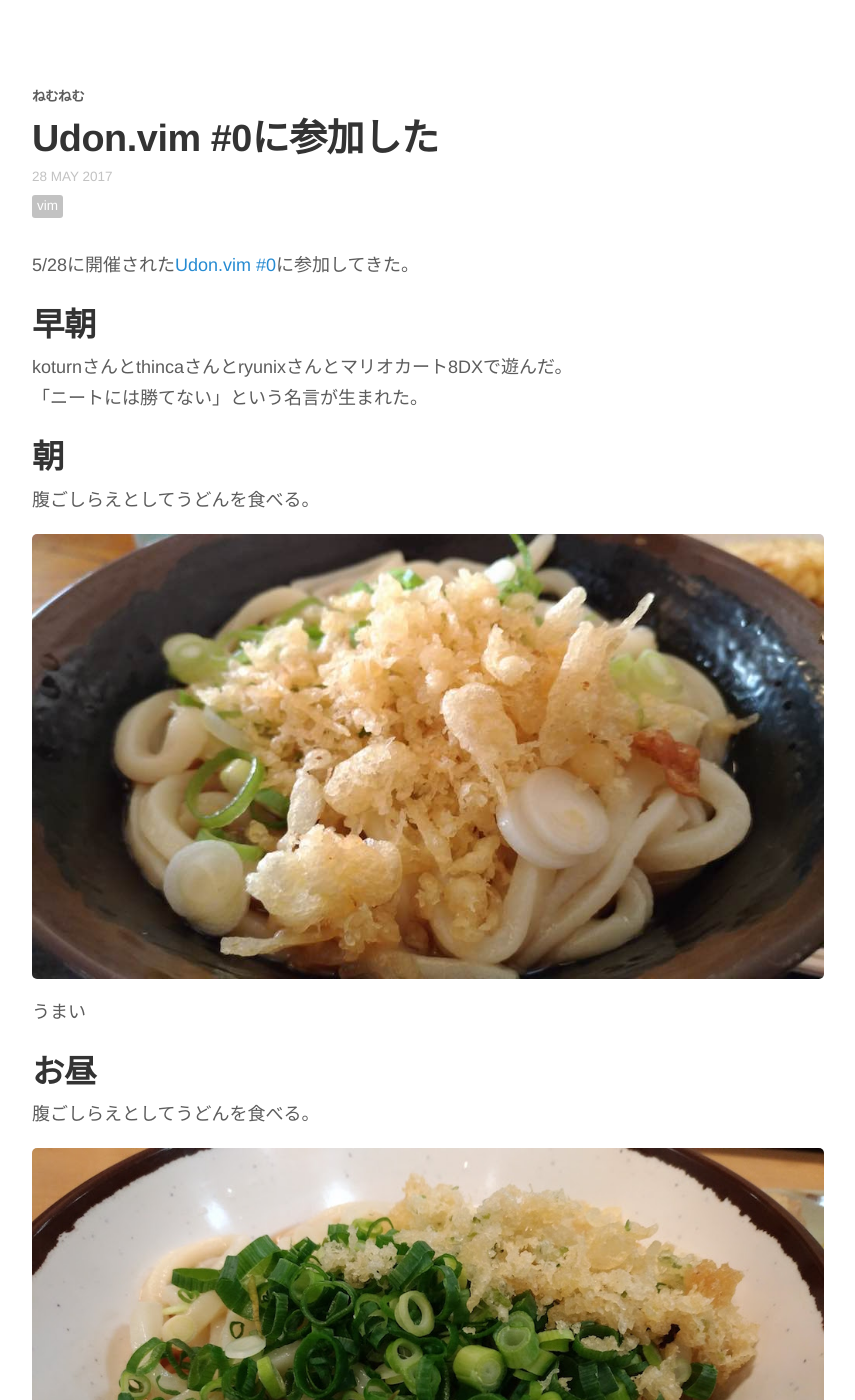
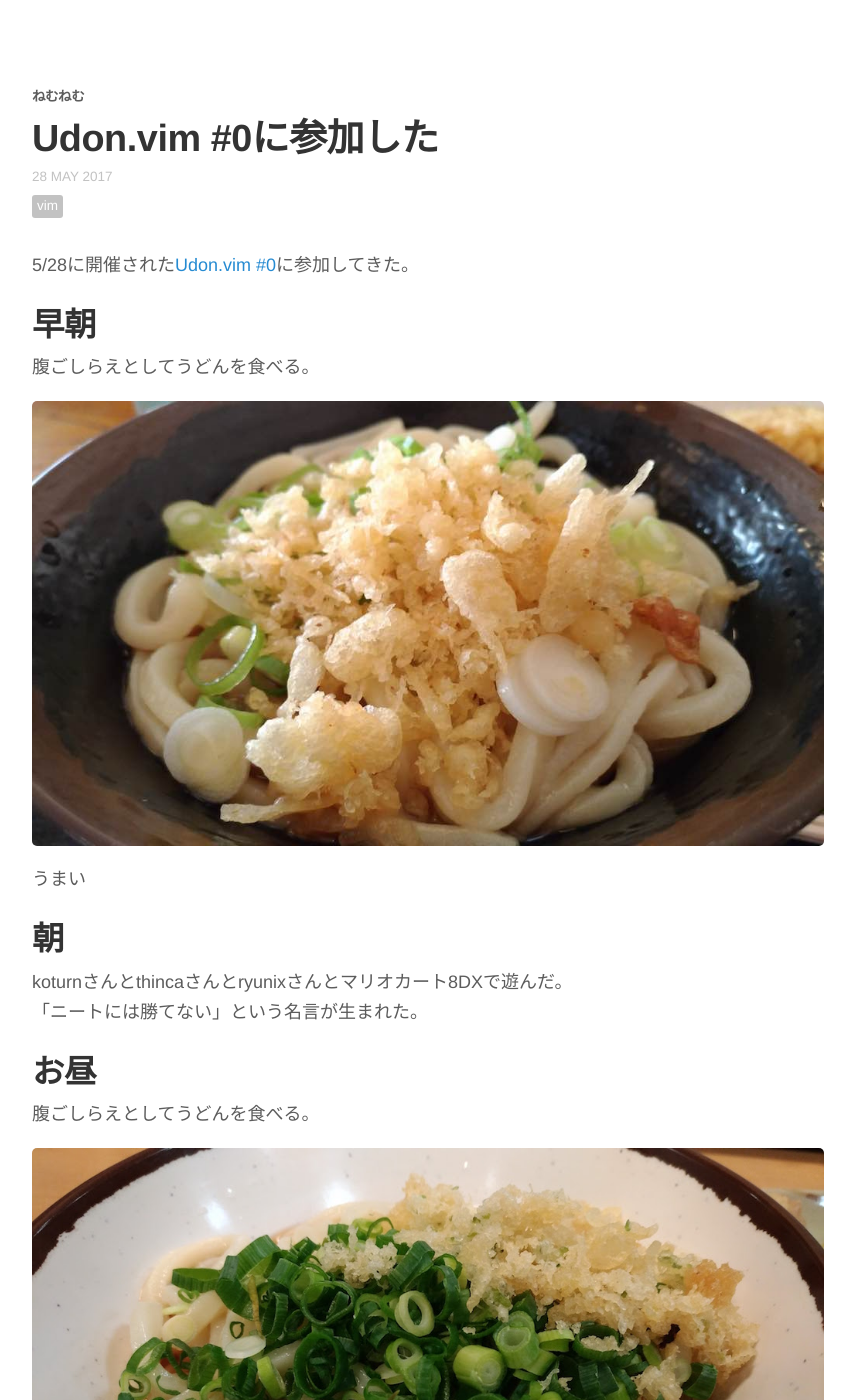
Before and after one commit to y0za/y0za.github.io, a Jekyll site: the page built from _posts/2017-05-28-udon-vim.md, in a window 1280 px wide and 1400 px high. Shown: the whole window, without its empty margins (212-1067 px from the left). Built offline with Jekyll 4.4.1, drawn with Linux system fonts in a browser that asks for light colours; nearby versions of some CDN libraries; comment, search, counter and statistics services are not loaded.

```diff
--- a/_posts/2017-05-28-udon-vim.md
+++ b/_posts/2017-05-28-udon-vim.md
@@ -11,14 +11,14 @@ share: true
 5/28に開催された[Udon.vim #0](https://connpass.com/event/55348/)に参加してきた。
 
 ## 早朝
-koturnさんとthincaさんとryunixさんとマリオカート8DXで遊んだ。
-「ニートには勝てない」という名言が生まれた。
-
-## 朝
 腹ごしらえとしてうどんを食べる。
 
 ![](/assets/images/udon-vim/udon01.jpg)
 うまい
+
+## 朝
+koturnさんとthincaさんとryunixさんとマリオカート8DXで遊んだ。
+「ニートには勝てない」という名言が生まれた。
 
 ## お昼
 腹ごしらえとしてうどんを食べる。
```
